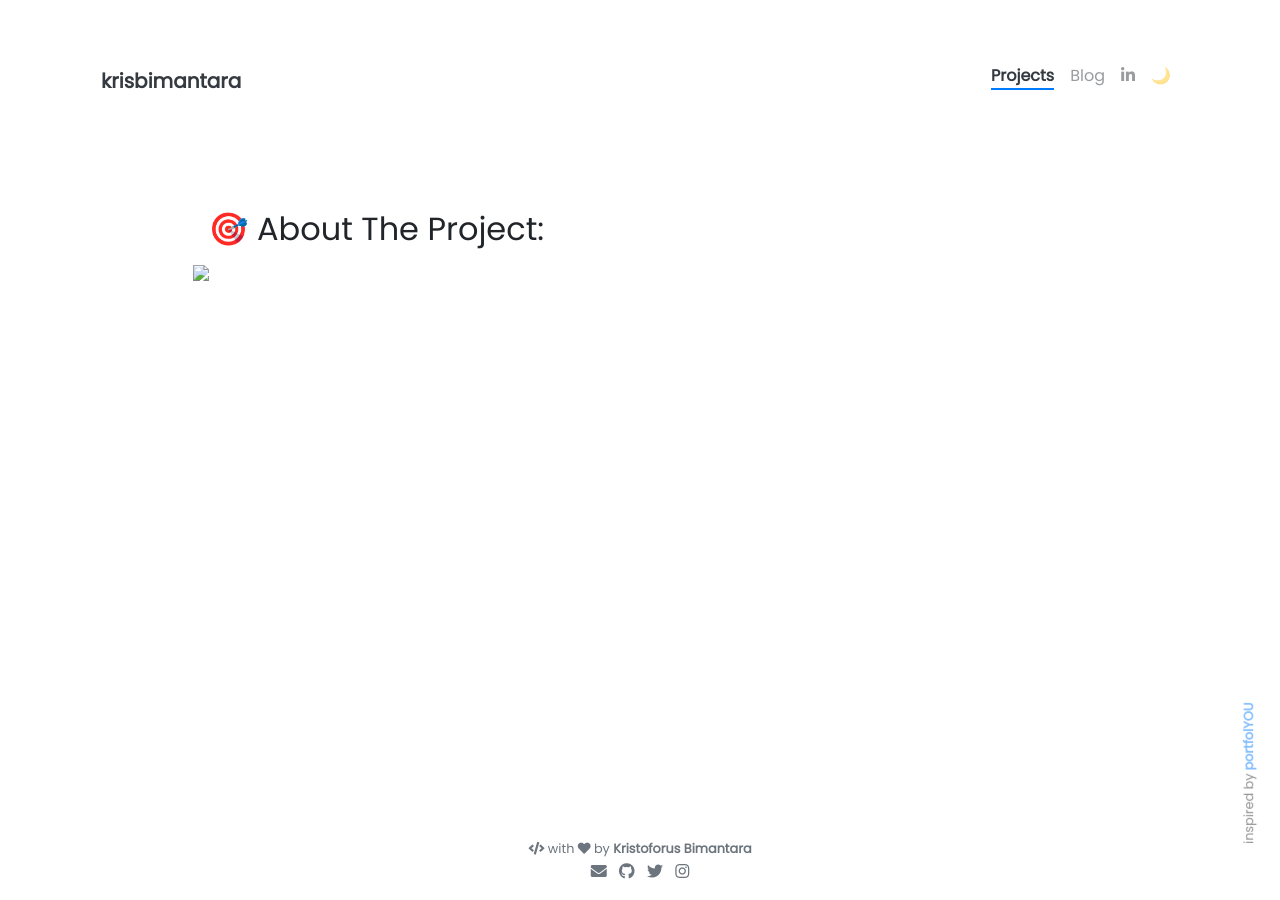
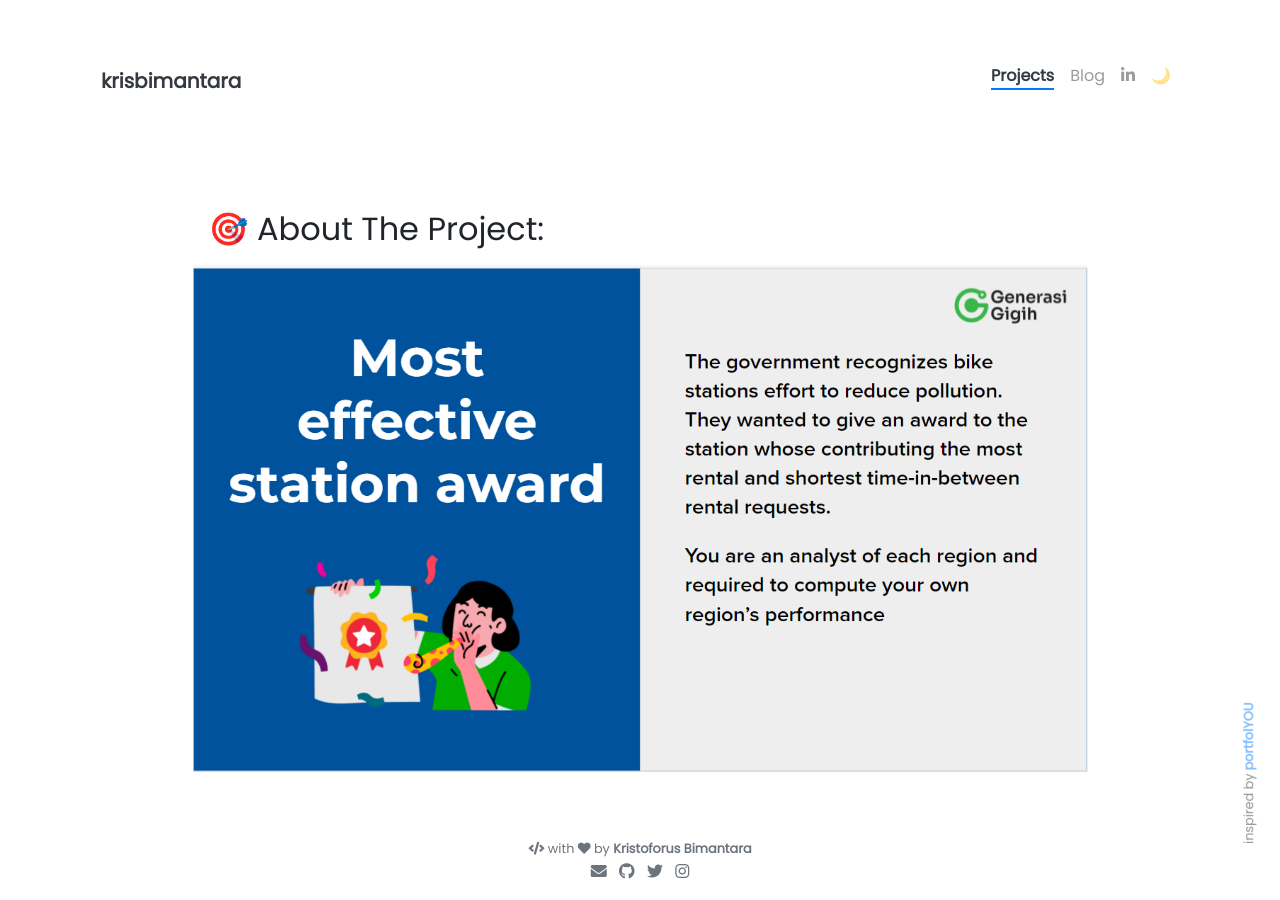
Before and after one commit to krisbimantara/krisbimantara.github.io, a Jekyll site: the page built from _projects/(6) sql.md, in a window 1280 px wide. Built offline with Jekyll 4.4.1, drawn with Linux system fonts in a browser that asks for light colours; nearby versions of some CDN libraries.

Commit message:
Update (6) sql.md

```diff
--- a/_projects/(6) sql.md
+++ b/_projects/(6) sql.md
@@ -10,5 +10,5 @@ description: E-Commerce Bookstore Report using Microsoft Power BI.
 </div>
 
 <div align="center">
-  <img src="assets/img/sqltask1.png">
+  <img src="../assets/img/sqltask1.png">
 </div>
```
